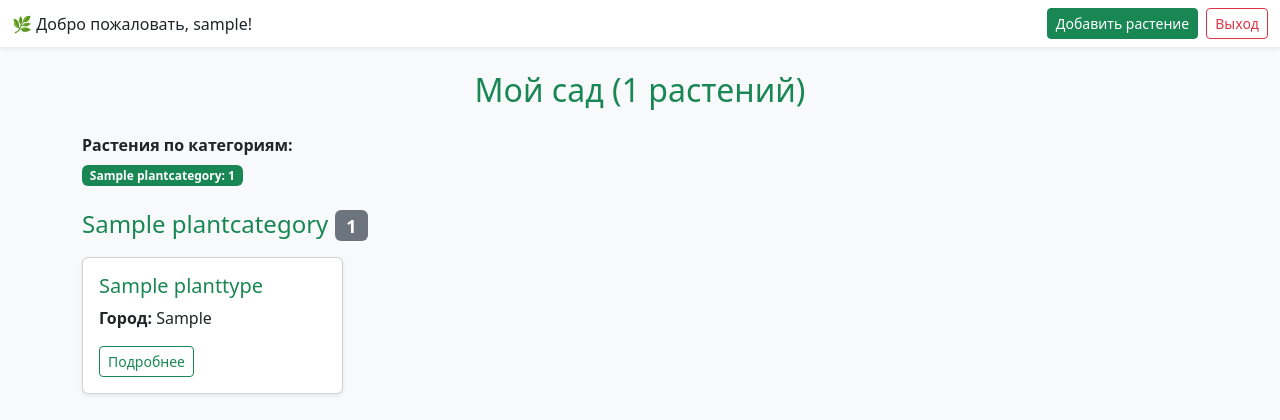
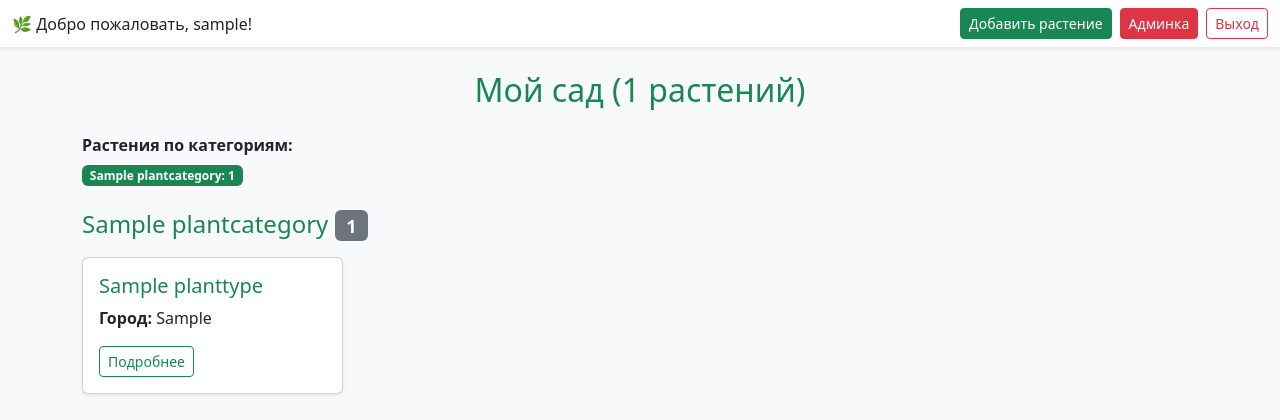
Before and after one commit to vxmpra/python_project, a Django app: page /plants/ in a window 1280 px wide. Shown: the top 420 px of the page. Run offline with Django 5.2, Linux system fonts and the light colour scheme; a user stored in the database is signed in; tables that the repository leaves empty hold one stand-in row (values such as "Sample post").

Commit message:
Add admin panel button visible only for superuser on 'My Plants' page

```diff
--- a/plants/templates/plants/plant_list.html
+++ b/plants/templates/plants/plant_list.html
@@ -10,6 +10,9 @@
         </div>
         <div class="d-flex gap-2">
             <a href="{% url 'add_plant' %}" class="btn btn-success btn-sm">Добавить растение</a>
+            {% if request.user.is_superuser %}
+            <a href="{% url 'admin:index' %}" class="btn btn-danger btn-sm">Админка</a>
+            {% endif %}
             <a href="{% url 'logout' %}" class="btn btn-outline-danger btn-sm">Выход</a>
         </div>
     </div>
```
Also changed, not shown: 1 other file.
